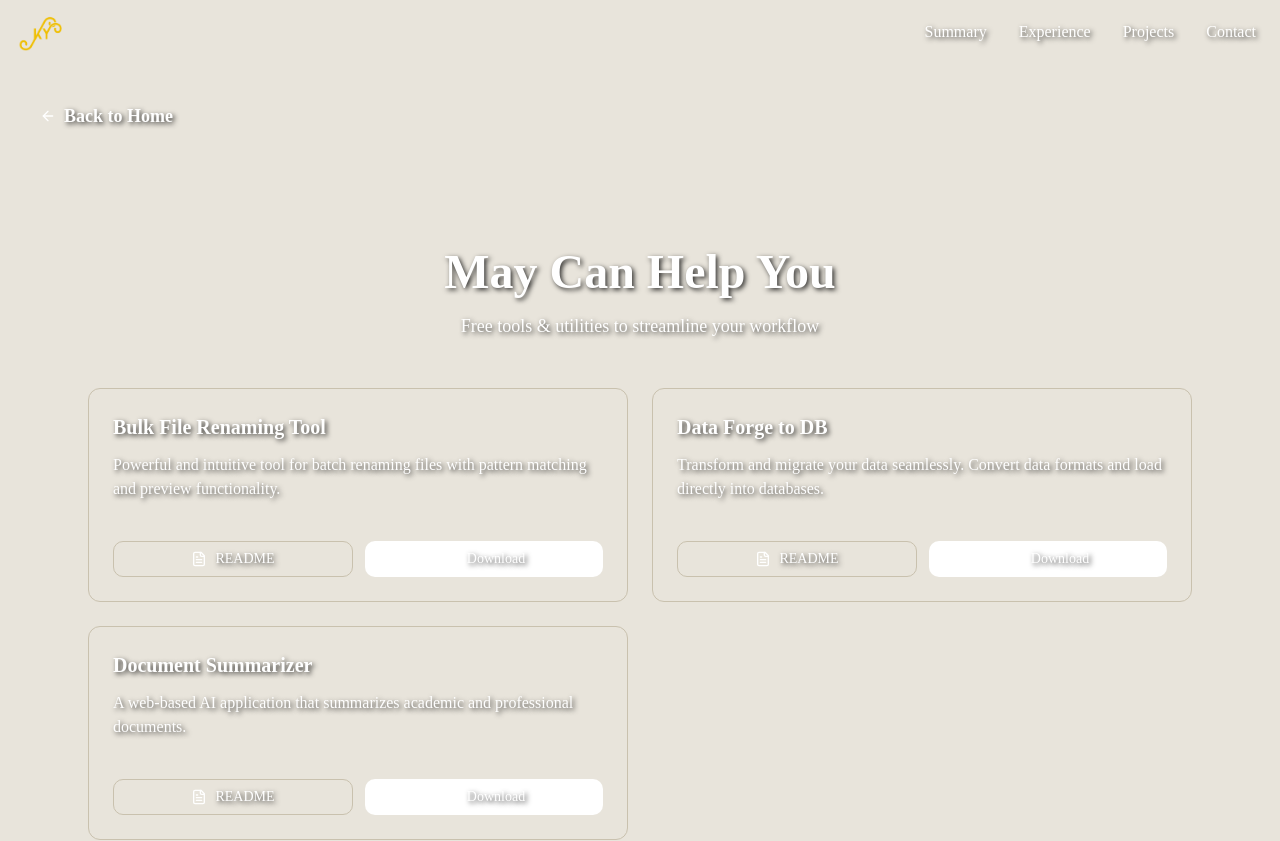
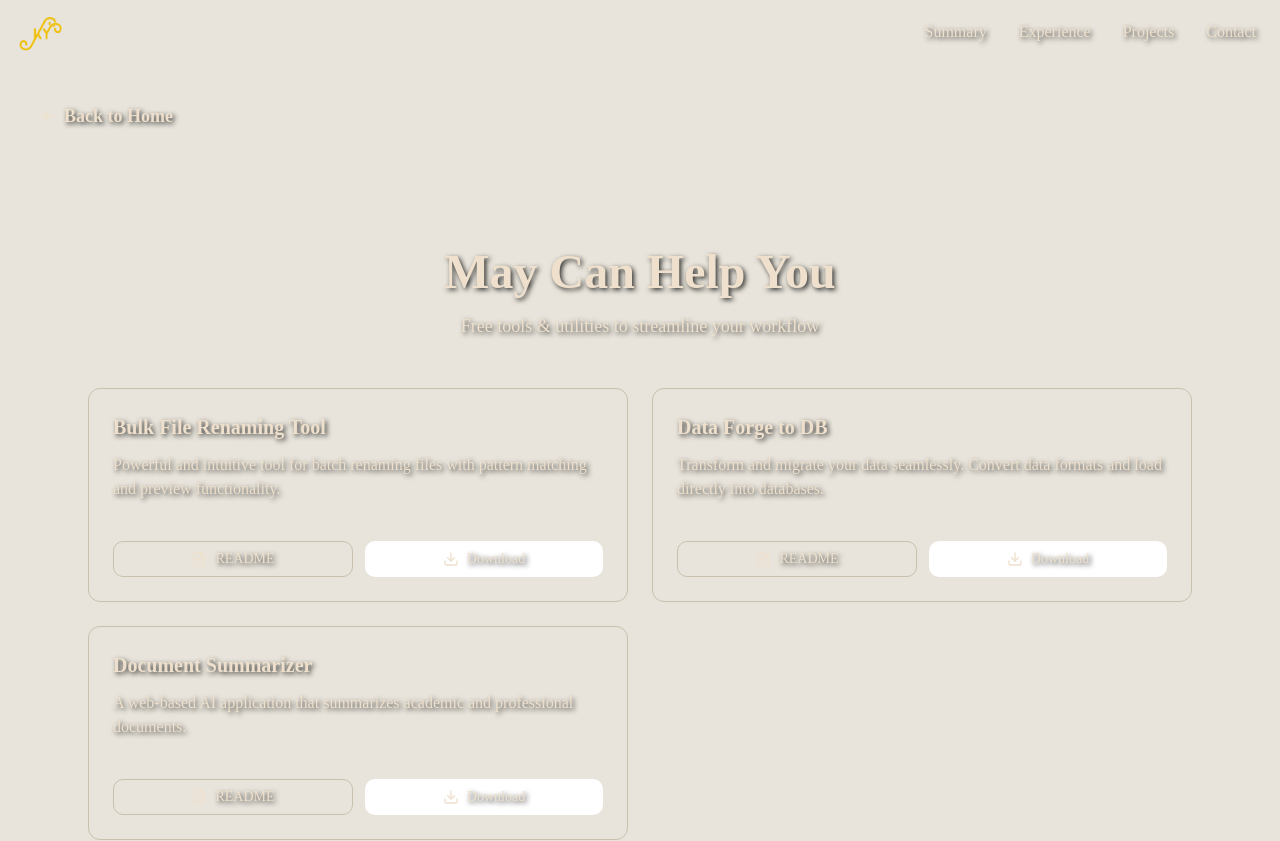
Before and after one commit to kycaine/me, a React (Vite) app: page /tools in a window 1280 px wide. Shown: the top 841 px of the page. Built offline with nearby package versions, Linux system fonts and the light colour scheme.

Commit message:
uodate color

```diff
--- a/src/components/ContactSection.tsx
+++ b/src/components/ContactSection.tsx
@@ -7,8 +7,8 @@ const ContactSection = () => {
     {
       icon: <Mail size={24} />,
       label: "Email",
-      value: "rizkyap90s@gmail.com",
-      link: "mailto:rizkyap90s@gmail.com"
+      value: "talkto.rezki@gmail.com",
+      link: "mailto:talkto.rezki@gmail.com"
     },
     {
       icon: <Linkedin size={24} />,
--- a/src/components/HeroSection.tsx
+++ b/src/components/HeroSection.tsx
@@ -32,7 +32,7 @@ const HeroSection = () => {
 
           {/* Right Column (9/12) */}
           <div className="md:col-span-8 text-left animate-slide-up" style={{ animationDelay: '0.2s' }}>
-            <div className="border-l-4 border-primary pl-6 py-2">
+            <div className="border-l-4 border-[#EEE0CC] pl-6 py-2">
               <p className="text-base md:text-2xl lg:text-3xl text-foreground font-medium leading-loose">
                 3+ years of experience converting caffeine into scalable code. My track record spans from the brutal battlegrounds of e-commerce to the "highly bureaucratic" world of government systems. My expertise? Defusing explosive errors and educating AI on basic human manners, morals, and ethics so it doesn't end up with a mental breakdown like its creator, hahaha. The systems I build are guaranteed to be as rock-solid as my faith in Allah. TAKBEERR!!
               </p>
--- a/src/index.css
+++ b/src/index.css
@@ -138,13 +138,13 @@ All colors MUST be HSL.
 
   /* Global Text Overrides */
   * {
-    color: #ffffff !important;
+    color: #EEE0CC !important;
     text-shadow: 2px 2px 5px rgba(0, 0, 0, 0.8) !important;
   }
 
   .gold-gradient {
     background: none !important;
-    -webkit-text-fill-color: #ffffff !important;
+    -webkit-text-fill-color: #EEE0CC !important;
   }
 
   /* Make Cards Transparent */
```
Also changed, not shown: 7 other files (tests, documents, lock files or other folders).
